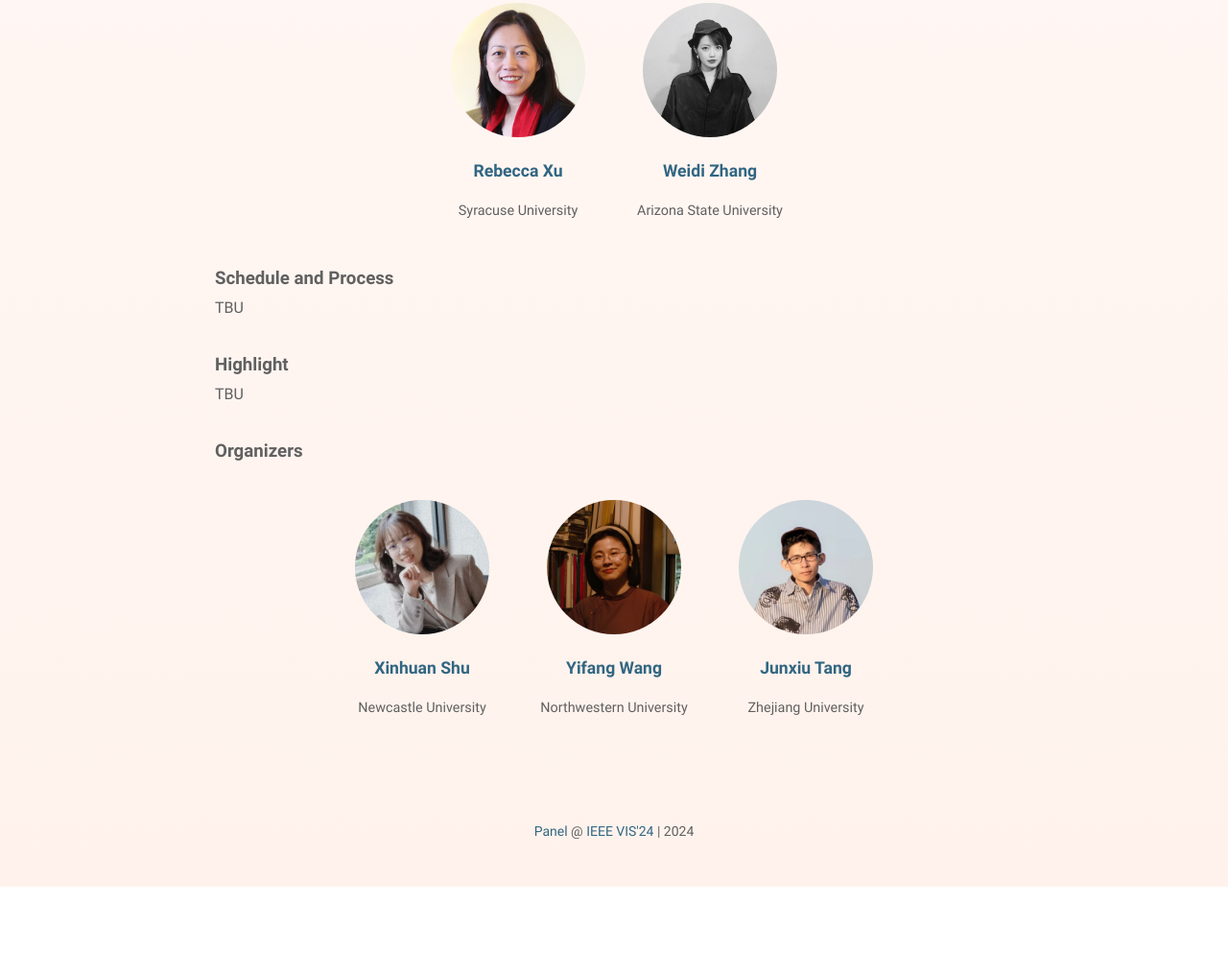
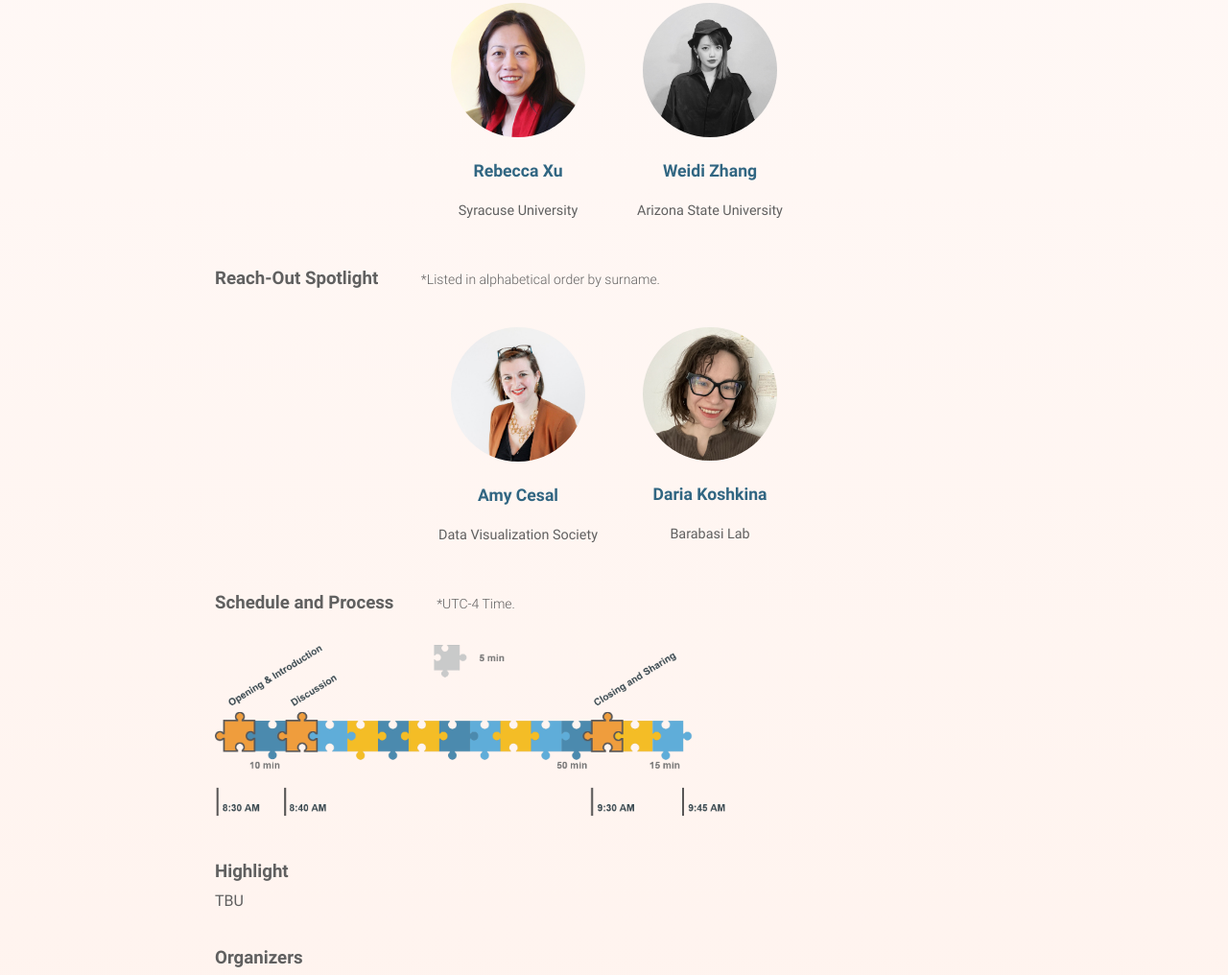
Before and after one commit to shuxinhuan/visap-panel, a plain HTML site: page index.html in a window 1280 px wide. Shown: the part 1575-2591 px from the top of the page at 96% size. Before the commit the page ends 2499 px from the top, so only its background shows below. Drawn offline with Linux system fonts and the light colour scheme.

Commit message:
add schedule and reach-out

```diff
--- a/index.html
+++ b/index.html
@@ -147,10 +147,40 @@
 
   <br />
 
+  <h3 class="title">
+    Reach-Out Spotlight
+    <span class="tip">
+      *Listed in alphabetical order by surname.
+    </span>
+  </h3>
 
-  <h3 class="title">Schedule and Process</h3>
+  <div class="container">
+    <div class="people">
+      <img class="people-img" src="./img/amy.jpg" />
+      <a class="people-img-a" href="https://www.amycesal.com/">
+        <p class="people-name">Amy Cesal</p>
+      </a>
+      <p class="people-school">Data Visualization Society</p>
+    </div>
+    <div class="people">
+      <img class="people-img" src="./img/daria.jpg" />
+      <a class="people-img-a" href="https://dariakoshkina.com/">
+        <p class="people-name">Daria Koshkina</p>
+      </a>
+      <p class="people-school">Barabasi Lab</p>
+    </div>
+  </div>
+
+  <br />
+
+  <h3 class="title">
+    Schedule and Process
+    <span class="tip">
+      *UTC-4 Time.
+    </span>
+  </h3>
   <div class="schedule">
-    TBU
+    <img class="schedule-img" src="./img/schedule.png"/>
   </div>
 
   <br />
--- a/styles.css
+++ b/styles.css
@@ -193,6 +193,14 @@ img {}
   margin: 0 auto;
 }
 
+.schedule {
+
+}
+
+.schedule-img {
+  width: 65%;
+}
+
 .footer {
   margin: 100px 0 50px;
   text-align: center;
```
Also changed, not shown: img/amy.jpg (added), img/daria.jpg (added), img/schedule.png (added).
